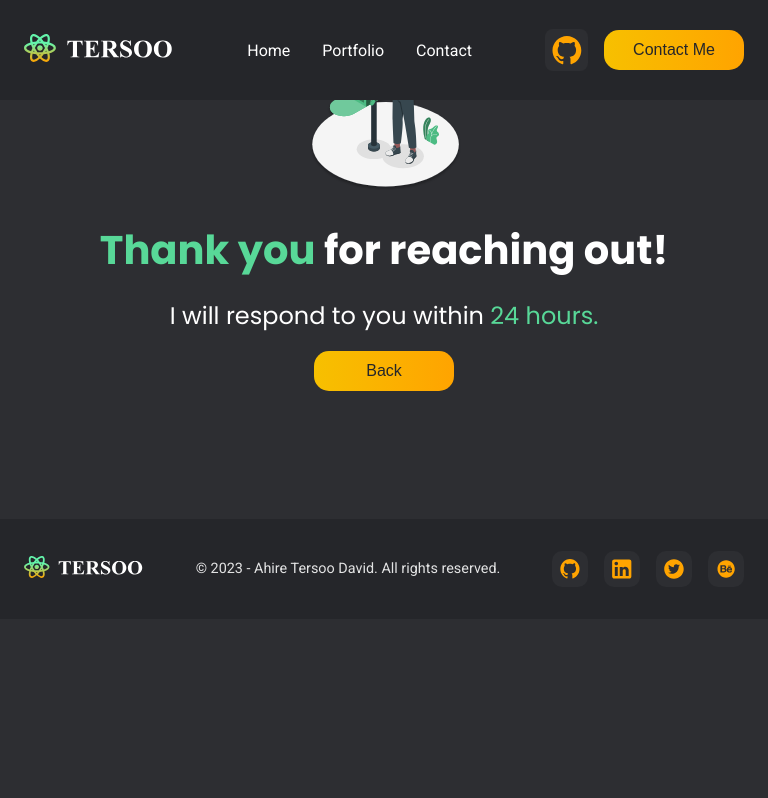
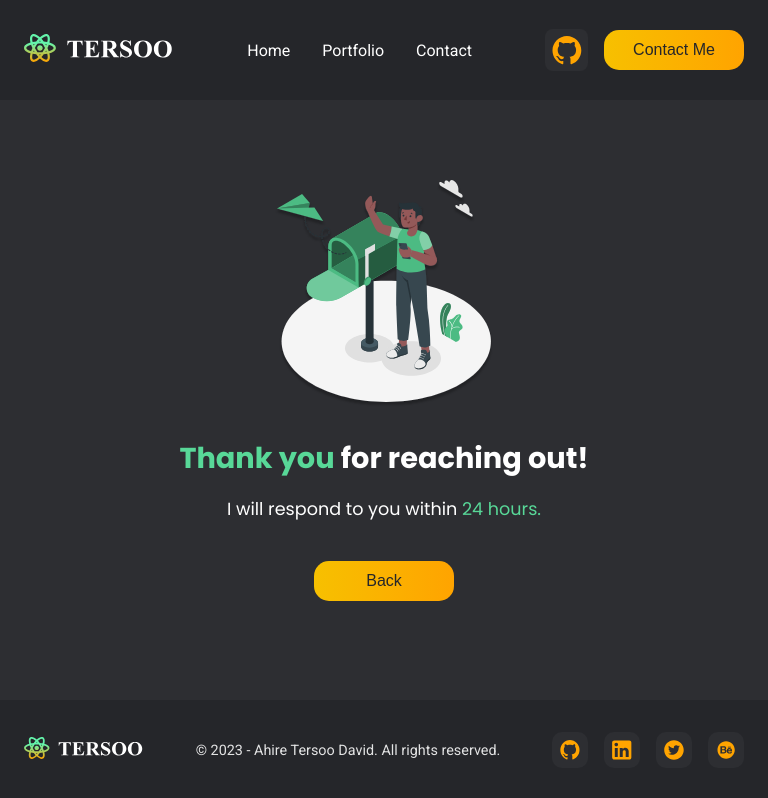
Before and after one commit to tersoo-ahire/Portfolio, a React (Vite) app in the folder project/: page /thankyou in a window 768 px wide. Built offline with nearby package versions, Linux system fonts and the light colour scheme.

Commit message:
made thankyou page responsive for large tablets

```diff
--- a/project/src/styles_tablet_large/App.css
+++ b/project/src/styles_tablet_large/App.css
@@ -79,4 +79,25 @@
         width: 100%;
         font-size: 0.9rem;
     }
+
+    .thankyou-container {
+        margin-top: 180px;
+        padding: 0em 1em;
+        margin-bottom: auto;
+    }
+
+    .thankyou-container img {
+        width: 30%;
+    }
+
+    .thankyou-h2 {
+        font-size: 1.8rem;
+        text-align: center;
+        margin: 0;
+    }
+
+    .thankyou-p {
+        font-size: 1.1rem;
+        margin-bottom: 40px;
+    }
 }
```
